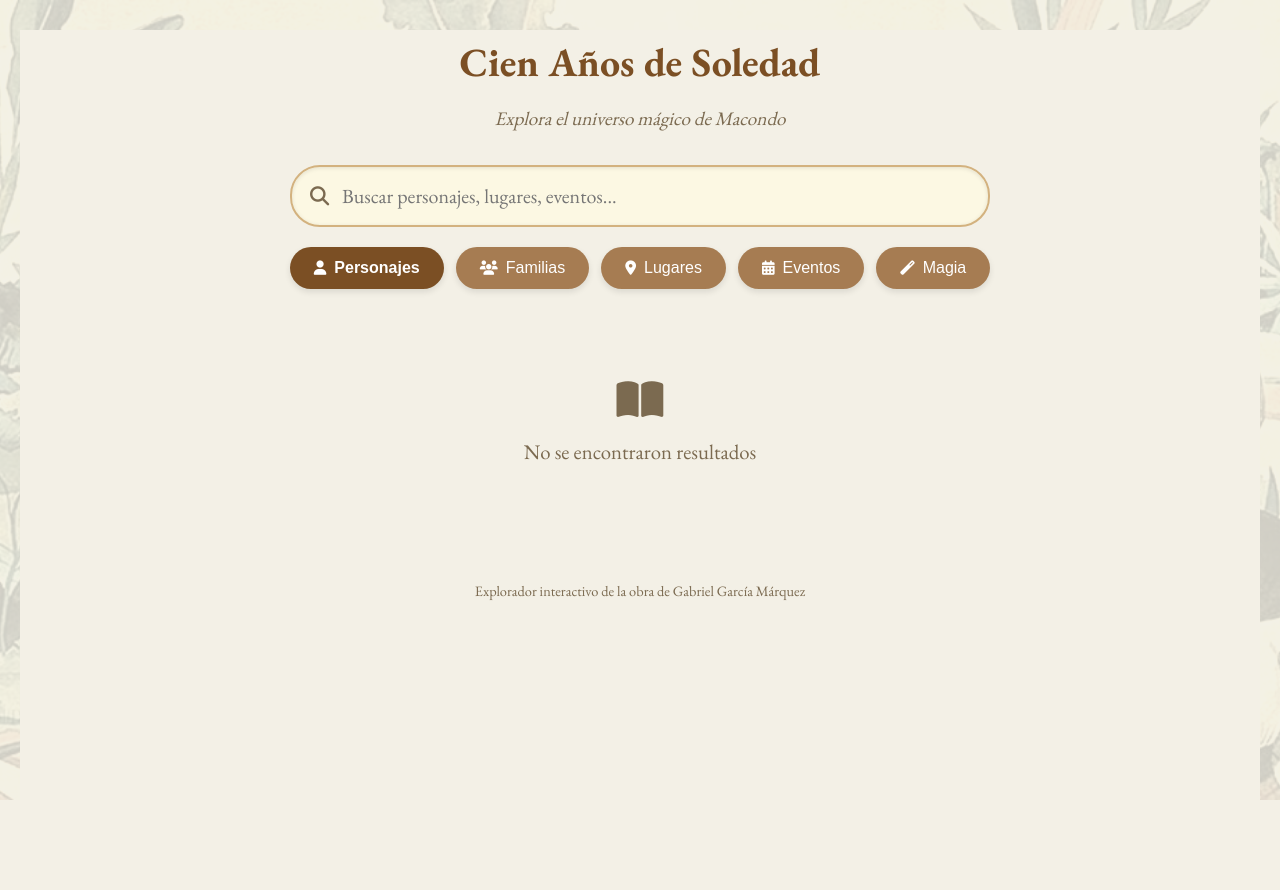
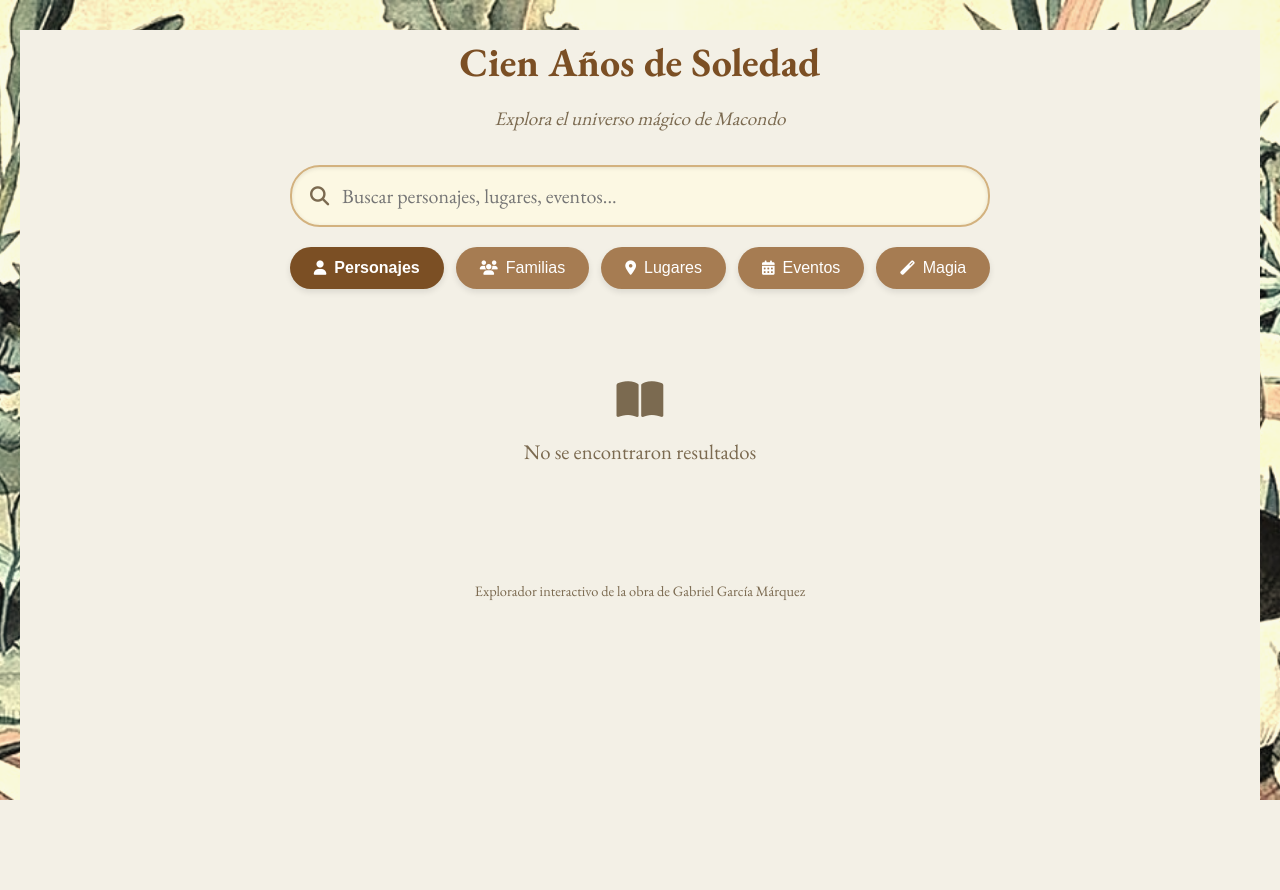
Before and after one commit to DavidJBM/cienAnos, a Flask app: page / in a window 1280 px wide. Run offline with Flask 3, Linux system fonts and the light colour scheme; data that the repository does not hold is empty.

Commit message:
fondo arreglado
fondo arreglado

```diff
--- a/templates/index.html
+++ b/templates/index.html
@@ -48,7 +48,6 @@
       background-size: cover;
       background-repeat: no-repeat;
       background-position: center;
-      opacity: 0.15;
       z-index: -1;
       filter: sepia(0.4) contrast(0.95);
     }
```
